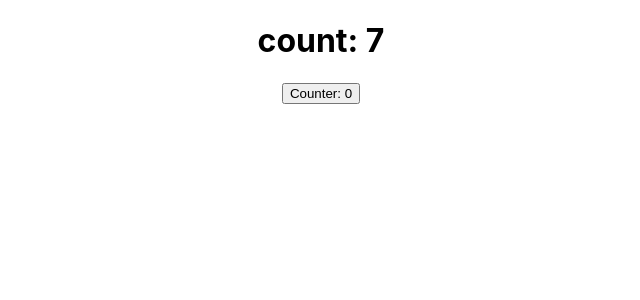
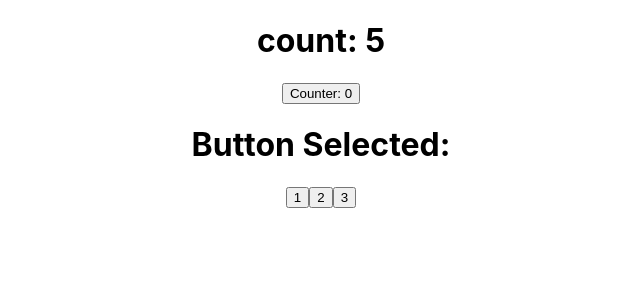
Before and after one commit to AlexGiaffreda/Esercizi-React, a React (Create React App) app in the folder my-app/: page / in a window 1280 px wide. Shown: the top 300 px of the page, without its empty margins (319-959 px from the left). Built offline with nearby package versions, Linux system fonts and the light colour scheme.

Commit message:
events 3

```diff
--- a/my-app/src/App.js
+++ b/my-app/src/App.js
@@ -1,5 +1,6 @@
 import './App.css';
 import { ClickCounter } from './ClickCounter';
+import ClickTracker from './ClickTracker';
 import { Counter } from './Counter';
 
 function App() {
@@ -7,6 +8,7 @@
     <div className="App">
       <Counter interval = {1000} increment = {1} starting = {0}/>
       <ClickCounter />
+      <ClickTracker />
     </div>
   );
 }
--- /dev/null
+++ b/my-app/src/ClickTracker.js
@@ -0,0 +1,26 @@
+import React from 'react';
+
+export default class ClickTracker extends React.Component {
+    state = {
+        name :""
+    }
+
+    handleButtonSelected(event) {
+        this.setState((state) => {
+            return{name : event.target.innerText}
+        })
+    }
+
+    render () {
+        return (
+            <div>
+                <h1>Button Selected: {this.state.name}</h1>
+                <button name="1" onClick={this.handleButtonSelected.bind(this)}>1</button>
+                <button name="2" onClick={this.handleButtonSelected.bind(this)}>2</button>
+                <button name="3" onClick={this.handleButtonSelected.bind(this)}>3</button>
+            </div>
+
+        )
+    }
+
+}
```
